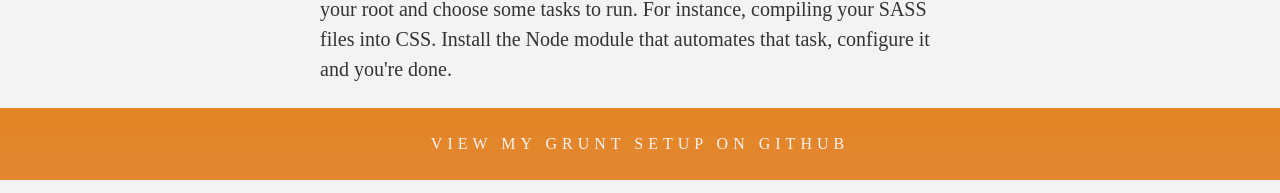
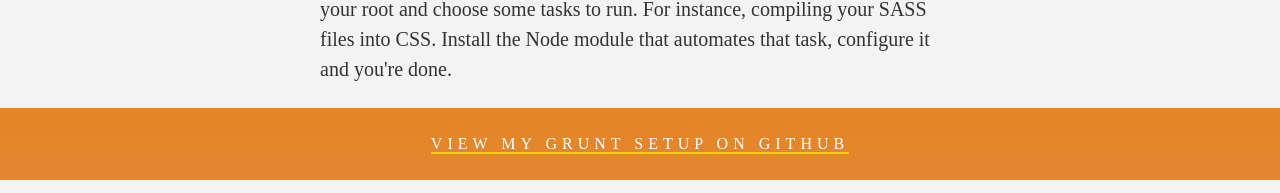
Before and after one commit to charlespeters/Grunt.js-Boilerplate, a website: page index.html in a window 1280 px wide. Shown: the part 1480-1673 px from the top of the page. Drawn offline with nearby package versions, Linux system fonts and the light colour scheme; a web font is replaced by a local one.

```diff
--- a/index.html
+++ b/index.html
@@ -30,7 +30,7 @@
 		<p>Basically, you setup two files in your root folder, package.json and a Gruntfile.js/Gruntfile.coffee. Hope out to the command line  and install Node.js and the CGI for Grunt, globally. Then you change your directory to back to your root and choose some tasks to run. For instance, compiling your SASS files into CSS. Install the Node module that automates that task, configure it and you're done.</p>
 	</section>
 	<section class="main">
-		<h3>View My Grunt Setup on Github</h3>
+		<h3><a href="https://gist.github.com/charlespeters/8146173">View My Grunt Setup on Github</a></h3>
 	</section>
 	<section class="main3">
 		<article class="container">
--- a/scss/main.scss
+++ b/scss/main.scss
@@ -70,6 +70,11 @@
 	aside {
 		@include span-columns(3);
 	}
+	a {
+		color: white;
+		border-bottom: 2px solid $yellow;
+		&:hover { color: $yellow;}
+	}
 }
 
 .main2 {
```
Also changed, not shown: css/main.css, 1 other file.
